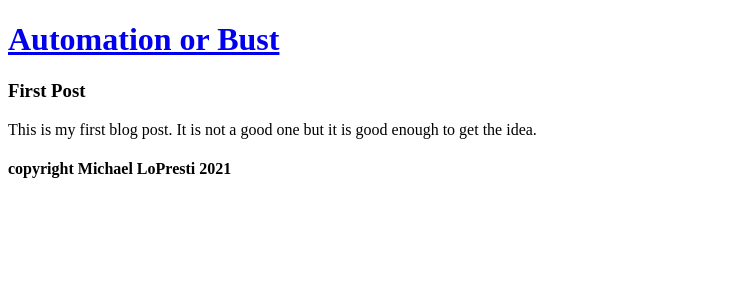
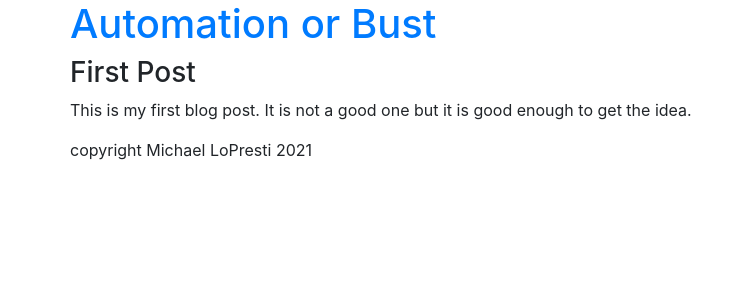
Before and after one commit to mdlopresti/mdlopresti.github.io, a Next.js app: page /posts/first-post/ in a window 1280 px wide. Shown: the top 300 px of the page, without its empty margins (0-746 px from the left). Built offline with nearby package versions, Linux system fonts and the light colour scheme.

Commit message:
Begun adding bootstrap

```diff
--- a/components/Footer.tsx
+++ b/components/Footer.tsx
@@ -1,7 +1,11 @@
+import { Row } from "react-bootstrap"
+
 export default function Footer() {
     return (
-        <footer>
-            <h4>copyright Michael LoPresti 2021</h4>
-        </footer>
+        <Row>
+            <footer>
+                <p>copyright Michael LoPresti 2021</p>
+            </footer>
+        </Row>
     )
 }
--- a/components/Header.tsx
+++ b/components/Header.tsx
@@ -1,9 +1,10 @@
 import Head from 'next/head'
 import Link from 'next/link'
+import { Row } from 'react-bootstrap'
 
 export default function Header() {
     return (
-        <div>
+        <Row>
             <Head>
                 <title>Automation or Bust</title>
                 <meta name="description" content="A blog by on software and automation by Michael LoPresti" />
@@ -15,7 +16,7 @@ export default function Header() {
                     </a>
                 </Link>
             </header>
-        </div>
+        </Row>
 
     )
 }
--- a/package.json
+++ b/package.json
@@ -10,9 +10,11 @@
     "lint": "next lint"
   },
   "dependencies": {
+    "bootstrap": "^4.6.0",
     "gray-matter": "^4.0.3",
     "next": "11.0.1",
     "react": "17.0.2",
+    "react-bootstrap": "^1.6.1",
     "react-dom": "17.0.2"
   },
   "devDependencies": {
--- a/pages/_app.tsx
+++ b/pages/_app.tsx
@@ -1,14 +1,16 @@
 import type { AppProps } from 'next/app'
 import Header from '../components/Header'
 import Footer from '../components/Footer'
+import 'bootstrap/dist/css/bootstrap.min.css';
+import { Container } from 'react-bootstrap';
 
 function MyApp({ Component, pageProps }: AppProps) {
   return (
-    <>
+    <Container>
       <Header />
       <Component {...pageProps} />
       <Footer />
-    </>
+    </Container>
   )
 }
 export default MyApp
--- a/pages/index.tsx
+++ b/pages/index.tsx
@@ -2,6 +2,7 @@ import fs from 'fs';
 import path from 'path';
 import matter from 'gray-matter';
 import PostListing from '../components/PostListing'
+import { Row } from 'react-bootstrap'
 
 type PostData = {
   slug: string,
@@ -15,9 +16,7 @@ type IndexProps = {
 
 export default function Home(props: IndexProps) {
   return (
-    <div>
-      <PostListing posts={props.postData} />
-    </div>
+    <PostListing posts={props.postData} />
   )
 }
 
--- a/pages/posts/[slug].tsx
+++ b/pages/posts/[slug].tsx
@@ -1,6 +1,7 @@
 import fs from 'fs';
 import path from 'path';
 import matter from 'gray-matter';
+import { Row } from 'react-bootstrap'
 
 type PostPageProps = {
     frontmatter: {
@@ -11,10 +12,12 @@ type PostPageProps = {
 
 export default function PostPage(props: PostPageProps) {
     return (
-        <div>
-            <h3>{props.frontmatter.title}</h3>
-            {props.content}
-        </div>
+        <Row>
+            <article>
+                <h3>{props.frontmatter.title}</h3>
+                <p>{props.content}</p>
+            </article>
+        </Row>
     )
 }
 
```
Also changed, not shown: components/PostListing.tsx (+5 -3 lines), 1 other file (tests, documents, lock files or other folders).
